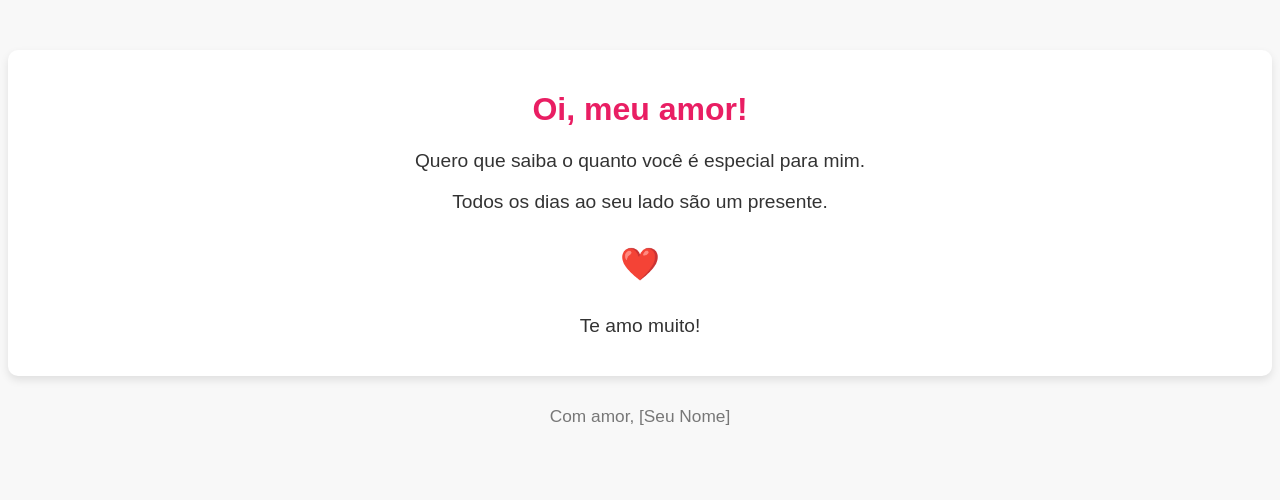
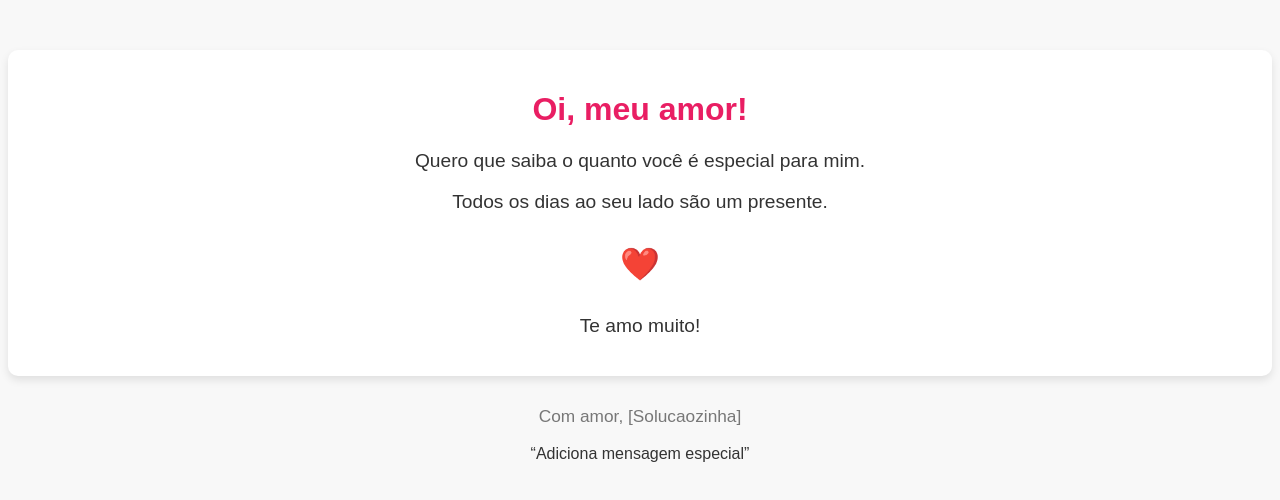
Before and after one commit to mathesilva/Amor, a plain HTML site: page index.html in a window 1280 px wide. Drawn offline with Linux system fonts and the light colour scheme.

Commit message:
Update index.html

```diff
--- a/index.html
+++ b/index.html
@@ -46,8 +46,9 @@
 </div>
 
 <footer>
-    <p>Com amor, [Seu Nome]</p>
+    <p>Com amor, [Solucaozinha]</p>
 </footer>
 
 </body>
 </html>
+ “Adiciona mensagem especial”
```
